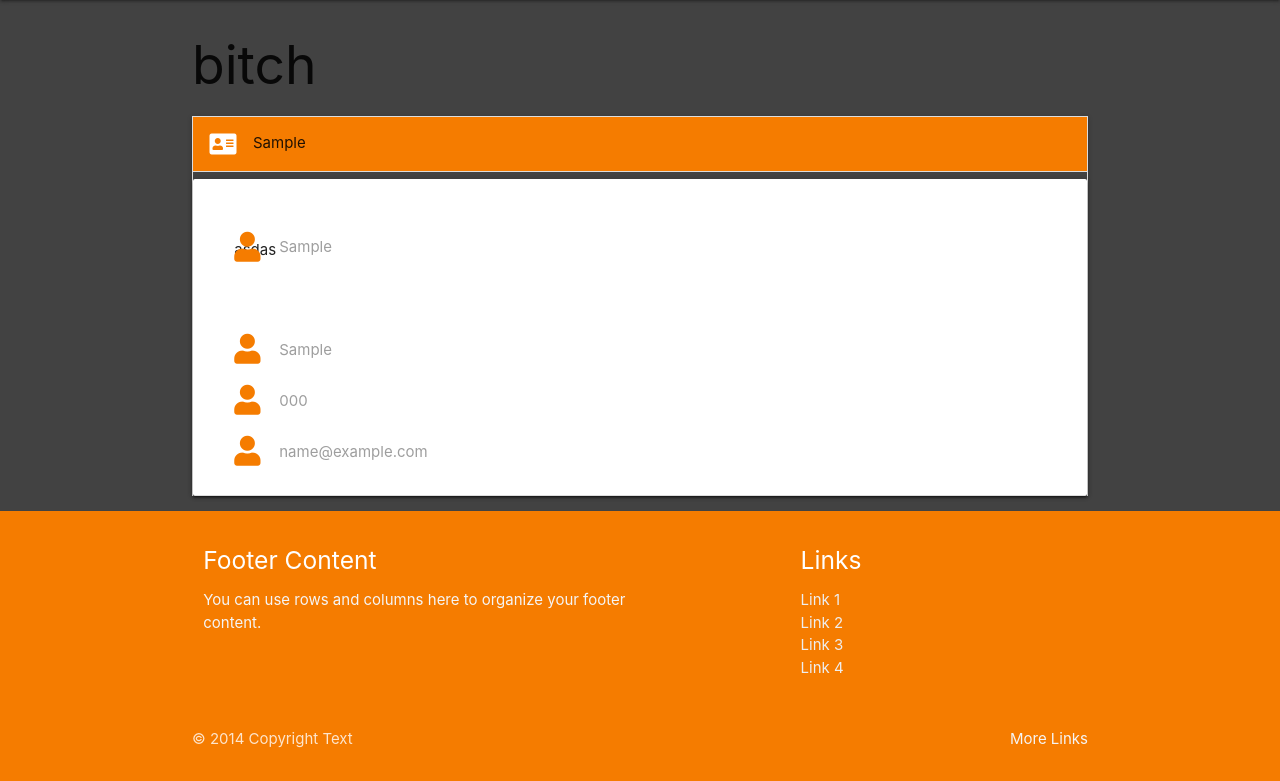
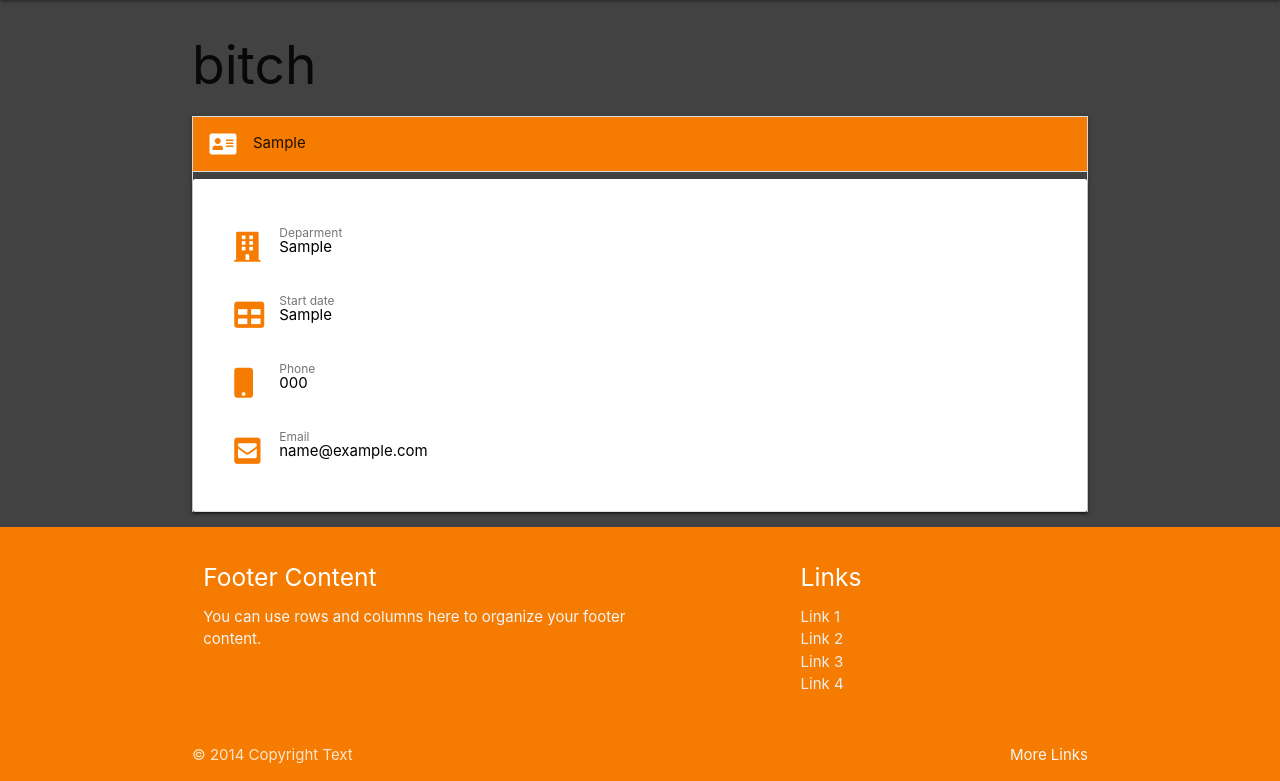
Before and after one commit to Code-Institute-Submissions/JoseMachado-CE-Smarty, a Flask app: page / in a window 1280 px wide, after a click that opens the changed part. Shown: the part 64-845 px from the top of the page. Before the commit the page ends 812 px from the top, so only its background shows below. Run offline with Flask 2, Linux system fonts and the light colour scheme; a database or web service that is not in the repository returns one stand-in record (values such as "Sample title"); some libraries are stand-ins or nearby versions.

Commit message:
Updated the employee page adding helper description to values

```diff
--- a/templates/employees.html
+++ b/templates/employees.html
@@ -16,31 +16,33 @@
             </div>
             <div class="collapsible-body card-panel">
                 <div class="row">
-                    <div class="input-field col s12">
-                        <i class="fas fa-user prefix orange-text text-darken-2"></i>
-                        <p>asdas</p>
-                        <label for="management_email black-text">{{employee.management_department }}</label>
+                    <div class="input-field col s12 list-group">
+                        <i class="fas fa-building prefix orange-text text-darken-2"></i>
+                        <label class="black-text" for="management_email black-text">{{employee.management_department }}</label>
+                        <span class="helper-text">Deparment</span>
                     </div>
                 </div>
                 <div class="row">
                     <div class="input-field col s12">
-                        <i class="fas fa-user prefix orange-text text-darken-2"></i>
-                        <label for="management_email">{{employee.management_start_day }}</label>
+                        <i class="fas fa-table prefix orange-text text-darken-2"></i>
+                        <label class="black-text" for="management_email"> {{employee.management_start_day }}</label>
+                        <span class="helper-text">Start date</span>
                     </div>
                 </div>
                 <div class="row">
                     <div class="input-field col s12">
-                        <i class="fas fa-user prefix orange-text text-darken-2"></i>
-                        <label for="management_email">{{employee.management_phone }}</label>
+                        <i class="fas fa-mobile prefix orange-text text-darken-2"></i>
+                        <label class="black-text"for="management_email"> {{employee.management_phone }}</label>
+                        <span class="helper-text">Phone</span>
                     </div>
                 </div>
                 <div class="row">
                     <div class="input-field col s12">
-                        <i class="fas fa-user prefix orange-text text-darken-2"></i>
-                        <label for="management_email">{{employee.management_email}}</label>
+                        <i class="fas fa-envelope-square prefix orange-text text-darken-2"></i>
+                        <label class="black-text" for="management_email"> {{employee.management_email}}</label>
+                        <span class="helper-text">Email</span>
                     </div>
                 </div>
-
             </div>
         </li>
         {% endfor %}
```
